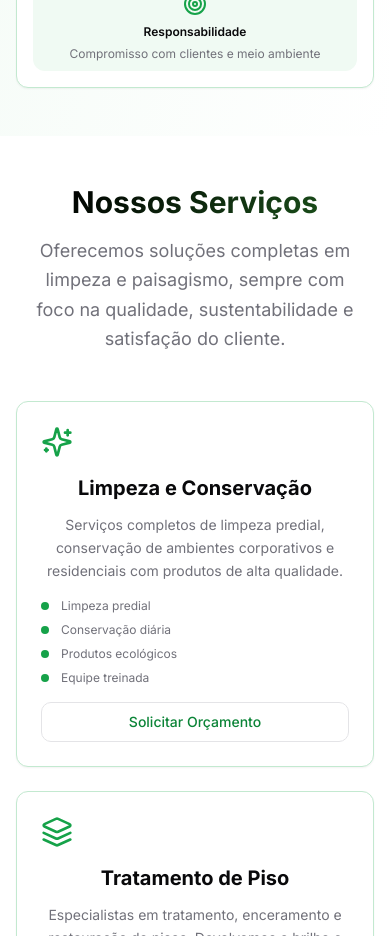
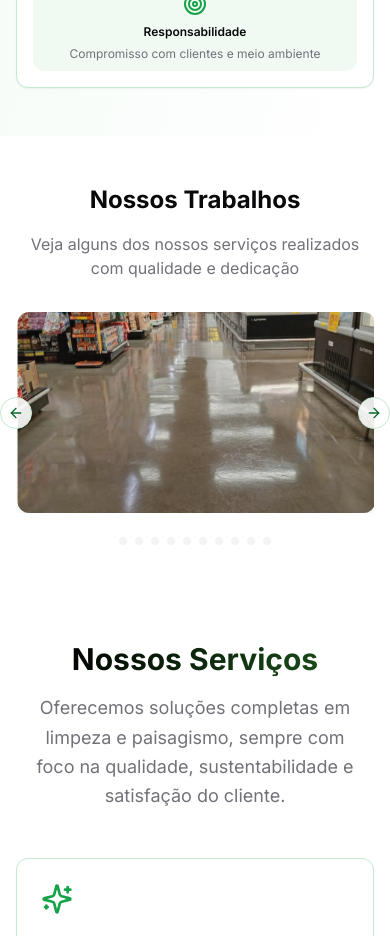
Before and after one commit to DevZipMateus/vals-sparkle-site, a React (Vite) app: page / in a window 390 px wide. Shown: the part 2540-3476 px from the top of the page. Built offline with nearby package versions, Linux system fonts and the light colour scheme.

Commit message:
Add image carousel to hero section

```diff
--- /dev/null
+++ b/src/components/ImageCarousel.tsx
@@ -0,0 +1,126 @@
+import React, { useEffect } from 'react';
+import {
+  Carousel,
+  CarouselContent,
+  CarouselItem,
+  CarouselNext,
+  CarouselPrevious,
+  type CarouselApi,
+} from '@/components/ui/carousel';
+
+const ImageCarousel = () => {
+  const [api, setApi] = React.useState<CarouselApi>();
+
+  // Lista das imagens da pasta public/lovable-uploads/imagens/
+  const images = [
+    {
+      src: '/lovable-uploads/imagens/Imagem do WhatsApp de 2025-09-08 à(s) 17.01.18_f677cf26.jpg',
+      alt: 'Serviços de limpeza profissional Val\'s'
+    },
+    {
+      src: '/lovable-uploads/imagens/Imagem do WhatsApp de 2025-09-08 à(s) 17.01.19_1a21ad45.jpg',
+      alt: 'Serviços de limpeza e paisagismo'
+    },
+    {
+      src: '/lovable-uploads/imagens/Imagem do WhatsApp de 2025-09-08 à(s) 17.01.19_20f51281.jpg',
+      alt: 'Equipe profissional de limpeza'
+    },
+    {
+      src: '/lovable-uploads/imagens/Imagem do WhatsApp de 2025-09-08 à(s) 17.01.19_b756959c.jpg',
+      alt: 'Tratamento de pisos especializado'
+    },
+    {
+      src: '/lovable-uploads/imagens/Imagem do WhatsApp de 2025-09-08 à(s) 17.01.19_eaec2be7.jpg',
+      alt: 'Serviços de jardinagem e paisagismo'
+    },
+    {
+      src: '/lovable-uploads/imagens/Imagem do WhatsApp de 2025-09-08 à(s) 17.01.20_118df18e.jpg',
+      alt: 'Limpeza residencial e comercial'
+    },
+    {
+      src: '/lovable-uploads/imagens/Imagem do WhatsApp de 2025-09-08 à(s) 17.01.20_2b82a995.jpg',
+      alt: 'Conservação e manutenção'
+    },
+    {
+      src: '/lovable-uploads/imagens/Imagem do WhatsApp de 2025-09-08 à(s) 17.01.20_9588bc4d.jpg',
+      alt: 'Serviços especializados de limpeza'
+    },
+    {
+      src: '/lovable-uploads/imagens/Imagem do WhatsApp de 2025-09-08 à(s) 17.01.20_fcc44bed.jpg',
+      alt: 'Cuidados com jardins e áreas verdes'
+    },
+    {
+      src: '/lovable-uploads/imagens/Imagem do WhatsApp de 2025-09-08 à(s) 17.01.21_4cd454aa.jpg',
+      alt: 'Resultados profissionais garantidos'
+    }
+  ];
+
+  // Auto-advance carousel every 3 seconds
+  useEffect(() => {
+    if (!api) return;
+
+    const intervalId = setInterval(() => {
+      api.scrollNext();
+    }, 3000);
+
+    return () => clearInterval(intervalId);
+  }, [api]);
+
+  return (
+    <section className="py-12 sm:py-16 lg:py-20 bg-background">
+      <div className="container-responsive">
+        <div className="text-center space-responsive-md mb-8 sm:mb-12">
+          <h2 className="text-responsive-2xl font-bold text-foreground">
+            Nossos Trabalhos
+          </h2>
+          <p className="text-responsive-base text-muted-foreground max-w-3xl mx-auto">
+            Veja alguns dos nossos serviços realizados com qualidade e dedicação
+          </p>
+        </div>
+
+        <div className="relative max-w-4xl mx-auto">
+          <Carousel
+            setApi={setApi}
+            opts={{
+              align: "center",
+              loop: true,
+            }}
+            className="w-full"
+          >
+            <CarouselContent>
+              {images.map((image, index) => (
+                <CarouselItem key={index}>
+                  <div className="relative aspect-video rounded-lg overflow-hidden shadow-nature">
+                    <img
+                      src={image.src}
+                      alt={image.alt}
+                      className="w-full h-full object-cover transition-transform duration-500 hover:scale-105"
+                      loading="lazy"
+                    />
+                    <div className="absolute inset-0 bg-gradient-to-t from-black/20 to-transparent"></div>
+                  </div>
+                </CarouselItem>
+              ))}
+            </CarouselContent>
+            <CarouselPrevious className="absolute -left-4 sm:-left-12 top-1/2 -translate-y-1/2 bg-white/90 hover:bg-white border-nature-200 text-nature-700 hover:text-nature-800" />
+            <CarouselNext className="absolute -right-4 sm:-right-12 top-1/2 -translate-y-1/2 bg-white/90 hover:bg-white border-nature-200 text-nature-700 hover:text-nature-800" />
+          </Carousel>
+
+          {/* Dots indicator */}
+          <div className="flex justify-center mt-6 space-x-2">
+            {images.map((_, index) => (
+              <button
+                key={index}
+                onClick={() => api?.scrollTo(index)}
+                className="w-2 h-2 rounded-full bg-muted transition-colors duration-200 hover:bg-nature-500"
+                aria-label={`Ir para slide ${index + 1}`}
+              />
+            ))}
+          </div>
+        </div>
+      </div>
+    </section>
+  );
+};
+
+export default ImageCarousel;
--- a/src/pages/Index.tsx
+++ b/src/pages/Index.tsx
@@ -3,6 +3,7 @@ import React from 'react';
 import Header from '@/components/Header';
 import Hero from '@/components/Hero';
 import About from '@/components/About';
+import ImageCarousel from '@/components/ImageCarousel';
 import Services from '@/components/Services';
 import Contact from '@/components/Contact';
 import Footer from '@/components/Footer';
@@ -15,6 +16,7 @@ const Index = () => {
       <main>
         <Hero />
         <About />
+        <ImageCarousel />
         <Services />
         <Contact />
       </main>
```
